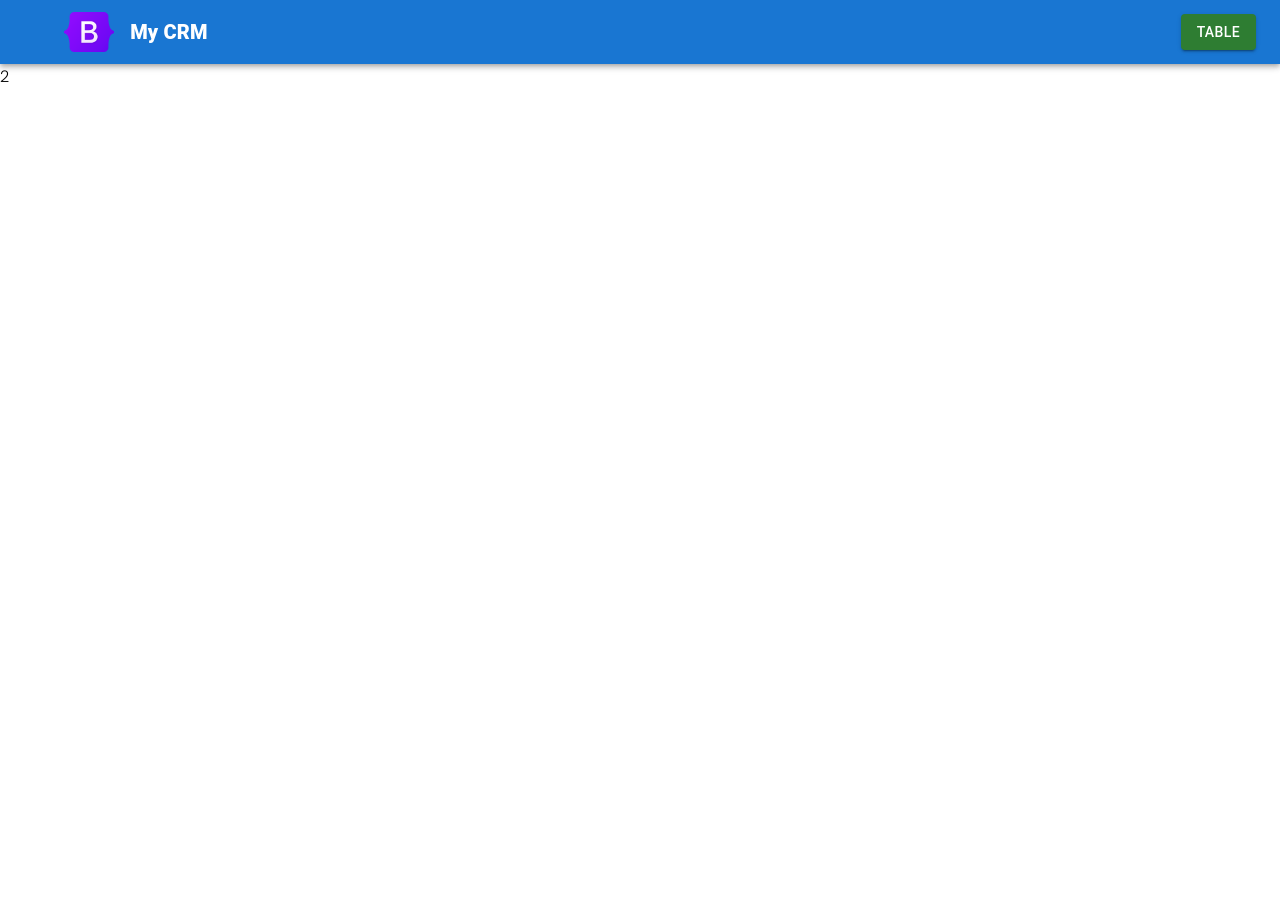
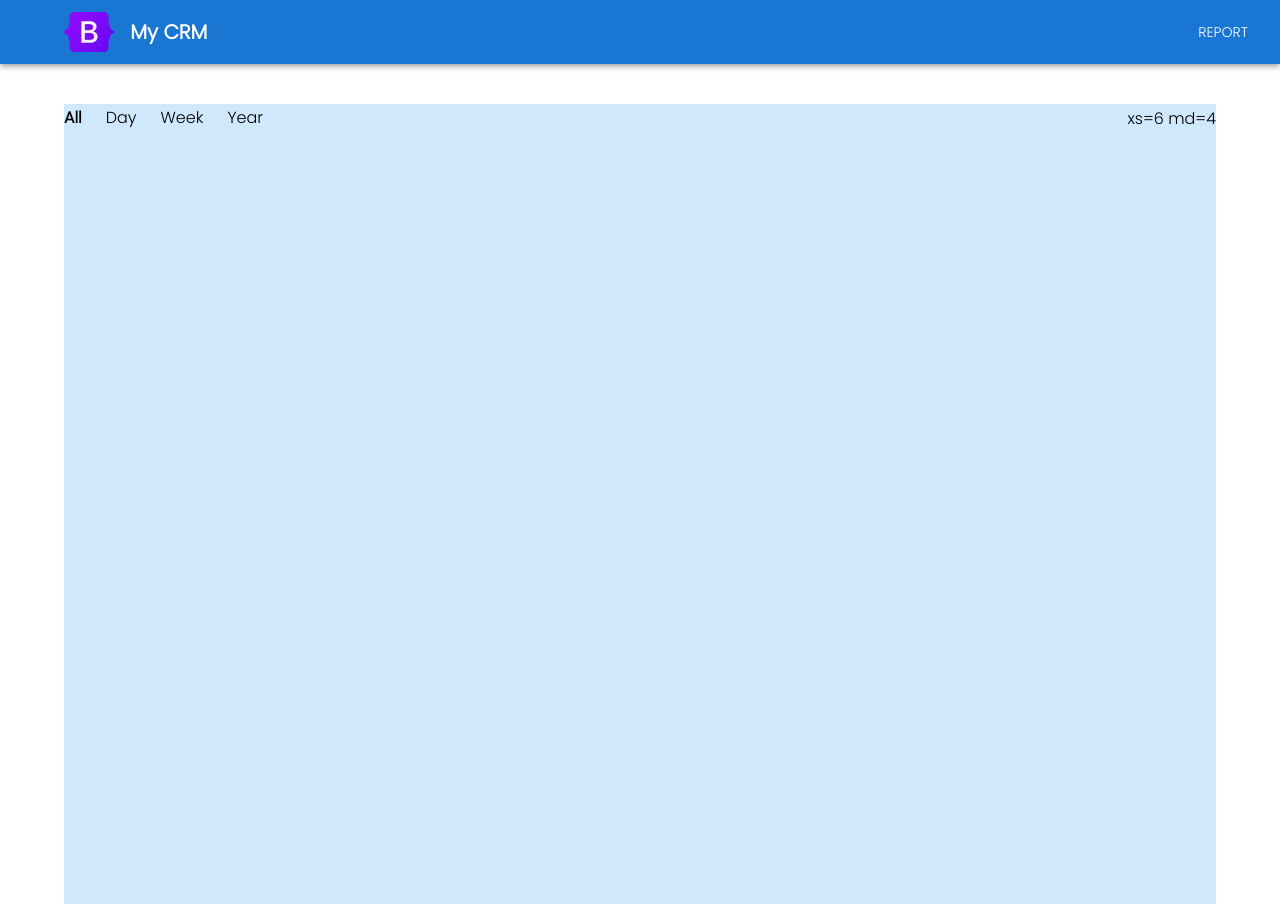
Before and after one commit to theerawatzuz/TestExample, a React (Vite) app: page /resultreport in a window 1280 px wide. Before the commit the page ends 800 px from the top, so only its background shows below. Built offline with nearby package versions, Linux system fonts and the light colour scheme.

Commit message:
RouterPage

```diff
--- a/src/components/Nav.jsx
+++ b/src/components/Nav.jsx
@@ -6,11 +6,17 @@ import Typography from '@mui/material/Typography';
 import Button from '@mui/material/Button';
 import IconButton from '@mui/material/IconButton';
 import MenuIcon from '@mui/icons-material/Menu';
-import BootstrapIcon from '../assets/Bootstrap_logo.svg.png'
+import BootstrapIcon from '../assets/Bootstrap_logo.svg.png';
+import { useNavigate } from 'react-router-dom';
+
+
 
 export default function NavBar() {
+
+  const navigate = useNavigate();
+
   return (
-    <Box sx={{ flexGrow: 1}}>
+    <Box sx={{ flexGrow: 1 }}>
       <AppBar position="static">
         <Toolbar>
           {/* <IconButton
@@ -27,14 +33,20 @@ export default function NavBar() {
             sx={{
               height: 40,
               ml: 5,
-            mr: 2}}
+              mr: 2,
+            }}
             alt="Bootstrap icon"
             src={BootstrapIcon}
           />
           <Typography variant="h6" component="div" sx={{ flexGrow: 1, fontWeight: 800 }}>
             My CRM
           </Typography>
-          <Button color="success" variant="contained">Table</Button>
+           {location.pathname === '/' && (
+            <Button color="inherit" href="/resultreport">TABLE</Button>
+          )}
+           {location.pathname === '/resultreport' && (
+            <Button color="inherit" href="/">REPORT</Button>
+          )}
         </Toolbar>
       </AppBar>
     </Box>
--- a/src/main.jsx
+++ b/src/main.jsx
@@ -15,7 +15,11 @@ const router = createBrowserRouter(
     },
     {
       path: '/resultreport',
-      element: <Resultreport />
+      element: (
+        <ThemeProvider theme={theme}>
+          <Resultreport />
+        </ThemeProvider>
+      )
     },
   ]
 )
--- a/src/pages/ResultReport.jsx
+++ b/src/pages/ResultReport.jsx
@@ -1,11 +1,91 @@
 import Layout from "../components/Layout"
 import '../styles/global.css'
+import React, { useState } from 'react';
+
+import Box from '@mui/material/Box';
+import Container from '@mui/material/Container';
+import { Grid } from "@mui/material";
+import Typography from '@mui/material/Typography';
+
+
 
 function Resultreport() {
 
+  const [activeIndex, setActiveIndex] = useState(0);
+
+  const handleItemClick = (index) => {
+    setActiveIndex(index);
+  };
+
   return (
     <Layout>
-      2
+      <React.Fragment>
+      <Container maxWidth="lg">
+      <Box sx={{ bgcolor: '#cfe8fc', height: '100vh' , mt:5 , flexGrow: 1}}>
+      <Box sx={{ flexGrow: 1 }}>
+      <Grid container>
+      <Grid item xs={12} sm={8} md={8}>
+            <Box sx={{ display: 'flex', alignItems: 'center', gap: 3 , justifyContent: { xs: 'center', sm: 'flex-start' }}}>
+              <Typography
+                variant="subtitle1"
+                component="div"
+                sx={{
+                  fontWeight: activeIndex === 0 ? 'bold' : 'light',
+                  '&:hover': { fontWeight: 'bold' },
+                  cursor: 'pointer',
+                }}
+                onClick={() => handleItemClick(0)}
+              >
+                All
+              </Typography>
+              <Typography
+                variant="body1"
+                component="div"
+                sx={{
+                  fontWeight: activeIndex === 1 ? 'bold' : 'light',
+                  '&:hover': { fontWeight: 'bold' },
+                  cursor: 'pointer',
+                }}
+                onClick={() => handleItemClick(1)}
+              >
+                Day
+              </Typography>
+              <Typography
+                variant="body1"
+                component="div"
+                sx={{
+                  fontWeight: activeIndex === 2 ? 'bold' : 'light',
+                  '&:hover': { fontWeight: 'bold' },
+                  cursor: 'pointer',
+                }}
+                onClick={() => handleItemClick(2)}
+              >
+                Week
+              </Typography>
+              <Typography
+                variant="body1"
+                component="div"
+                sx={{
+                  fontWeight: activeIndex === 3 ? 'bold' : 'light',
+                  '&:hover': { fontWeight: 'bold' },
+                  cursor: 'pointer',
+                }}
+                onClick={() => handleItemClick(3)}
+              >
+                Year
+              </Typography>
+            </Box>
+          </Grid>
+        <Grid item xs={12} sm={4} md={4} sx={{ display: 'flex', alignItems: 'center', justifyContent: { xs: 'center', sm: 'flex-end' }}}>
+          <Box>
+            xs=6 md=4
+            </Box>
+        </Grid>
+      </Grid>
+    </Box>
+        </Box>
+      </Container>
+    </React.Fragment>
     </Layout>
   )
 }
```
Lines whose indentation alone changed are shown as unchanged.
